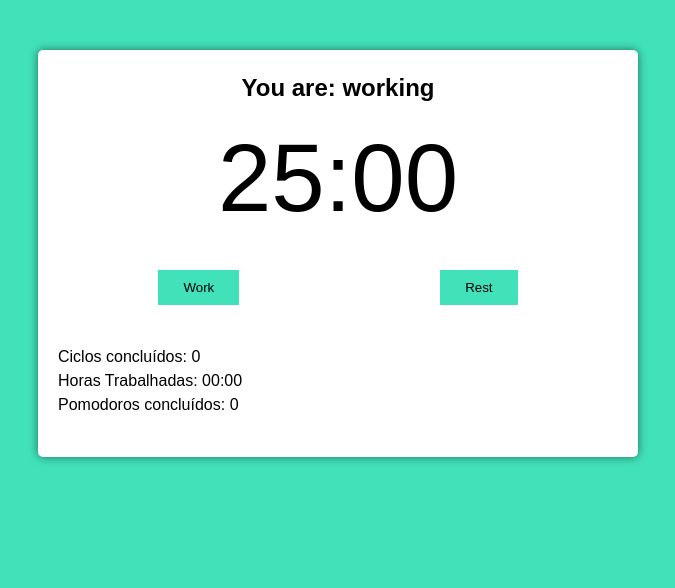
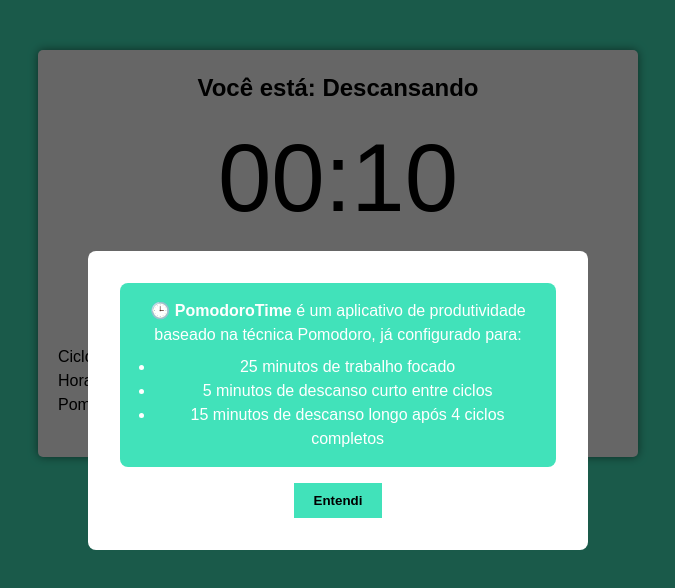
Before and after one commit to andreabrantes80/pomodoro-react, a React (Create React App) app: page / in a window 1280 px wide. Shown: the top 588 px of the page, without its empty margins (302-977 px from the left). Built offline with nearby package versions, Linux system fonts and the light colour scheme.

Commit message:
Adição de modal de info

```diff
--- a/src/App.tsx
+++ b/src/App.tsx
@@ -5,9 +5,9 @@ function App(): JSX.Element {
   return (
     <div className="container">
       <PomodoroTime
-        pomodoroTime={1500}
-        shortRestTime={300}
-        longRestTime={900}
+        pomodoroTime={10}
+        shortRestTime={3}
+        longRestTime={9}
         cycles={4}
       />
     </div>
--- /dev/null
+++ b/src/components/ModalInfo.css
@@ -0,0 +1,29 @@
+.modal-overlay {
+  position: fixed;
+  top: 0;
+  left: 0;
+  width: 100%;
+  height: 100%;
+  background: rgba(0, 0, 0, 0.6);
+  display: flex;
+  align-items: center;
+  justify-content: center;
+  z-index: 999;
+}
+
+.modal-content {
+  background: white;
+  padding: 2rem;
+  border-radius: 8px;
+  max-width: 500px;
+  text-align: center;
+}
+
+.modal-close {
+  margin-top: 1rem;
+  padding: 10px 20px;
+  background-color: #41e2ba;
+  border: none;
+  cursor: pointer;
+  font-weight: bold;
+}
--- /dev/null
+++ b/src/components/modalInfo.tsx
@@ -0,0 +1,29 @@
+import React, { JSX } from "react";
+import "./ModalInfo.css";
+
+interface ModalInfoProps {
+  onClose: () => void;
+}
+
+export function ModalInfo({ onClose }: ModalInfoProps): JSX.Element {
+  return (
+    <div className="modal-overlay">
+      <div className="modal-content">
+        <div className="pomodoro-description">
+          <p>
+            🕒 <strong>PomodoroTime</strong> é um aplicativo de produtividade
+            baseado na técnica Pomodoro, já configurado para:
+          </p>
+          <ul>
+            <li>25 minutos de trabalho focado</li>
+            <li>5 minutos de descanso curto entre ciclos</li>
+            <li>15 minutos de descanso longo após 4 ciclos completos</li>
+          </ul>
+        </div>
+        <button className="modal-close" onClick={onClose}>
+          Entendi
+        </button>
+      </div>
+    </div>
+  );
+}
--- a/src/components/pomodoro-time.tsx
+++ b/src/components/pomodoro-time.tsx
@@ -2,7 +2,8 @@ import React, { JSX, useEffect, useState } from "react";
 import { useInterval } from "../hooks/use-interval";
 import { Button } from "./button";
 import { Time } from "./time";
-import { secondsToTime } from "../utils/seconds-to-time";
+import { secondsToTime } from "../utils/seconds-to-Time";
+import { ModalInfo } from "./modalInfo";
 
 const start = require("../sounds/start.mp3");
 const stop = require("../sounds/stop.mp3");
@@ -18,6 +19,7 @@ interface Props {
 }
 
 export function PomodoroTime(props: Props): JSX.Element {
+
   const [mainTime, setMainTime] = useState(props.pomodoroTime);
 
   const [timeCounting, setTimeCountig] = useState(false);
@@ -27,13 +29,55 @@ export function PomodoroTime(props: Props): JSX.Element {
     new Array(props.cycles - 1).fill(true)
   );
 
-  const [completedCycles, setCompletedCycles] = useState(0);
-  const [fullWorkingTime, setFullWorkingTime] = useState(0);
-  const [numberOfPomodoros, setNumberOfPomodoros] = useState(0);
+  // ✅ Inicializa com dados do localStorage, se existirem
+  const [completedCycles, setCompletedCycles] = useState(() => {
+    const saved = localStorage.getItem("completedCycles");
+    return saved ? JSON.parse(saved) : 0;
+  });
+
+  const [fullWorkingTime, setFullWorkingTime] = useState(() => {
+    const saved = localStorage.getItem("fullWorkingTime");
+    return saved ? JSON.parse(saved) : 0;
+  });
+
+  const [numberOfPomodoros, setNumberOfPomodoros] = useState(() => {
+    const saved = localStorage.getItem("numberOfPomodoros");
+    return saved ? JSON.parse(saved) : 0;
+  });
+
+  const [showModal, setShowModal] = useState(() => {
+    const hasSeenModal = localStorage.getItem("hasSeenModal");
+    return !hasSeenModal;
+  });
+
+  // const [completedCycles, setCompletedCycles] = useState(0);
+  // const [fullWorkingTime, setFullWorkingTime] = useState(0);
+  // const [numberOfPomodoros, setNumberOfPomodoros] = useState(0);
+
+  useEffect(() => {
+    const savedCycles = localStorage.getItem("completedCycles");
+    const savedWorkingTime = localStorage.getItem("fullWorkingTime");
+    const savedPomodoros = localStorage.getItem("numberOfPomodoros");
+
+    if (savedCycles) setCompletedCycles(JSON.parse(savedCycles));
+    if (savedWorkingTime) setFullWorkingTime(JSON.parse(savedWorkingTime));
+    if (savedPomodoros) setNumberOfPomodoros(JSON.parse(savedPomodoros));
+  }, []);
+
+  // Salvar dados no localStorage quando mudarem
+  useEffect(() => {
+    localStorage.setItem("completedCycles", JSON.stringify(completedCycles));
+    localStorage.setItem("fullWorkingTime", JSON.stringify(fullWorkingTime));
+    localStorage.setItem(
+      "numberOfPomodoros",
+      JSON.stringify(numberOfPomodoros)
+    );
+  }, [completedCycles, fullWorkingTime, numberOfPomodoros]);
 
   useInterval(
     () => {
-      setMainTime(mainTime - 1);
+      setMainTime((prev)=> prev - 1);
+      if (working) setFullWorkingTime((prev:number)=> prev + 1);
     },
     timeCounting ? 1000 : null
   );
@@ -58,6 +102,11 @@ export function PomodoroTime(props: Props): JSX.Element {
     audioStopWorking.play();
   };
 
+  const handleCloseModal = () => {
+    localStorage.setItem("hasSeenModal", "true");
+    setShowModal(false);
+  };
+
   useEffect(() => {
     if (working) document.body.classList.add("working");
     if (resting) document.body.classList.remove("working");
@@ -66,14 +115,18 @@ export function PomodoroTime(props: Props): JSX.Element {
 
     if (working && cyclesQtdManager.length > 0) {
       configureRest(false);
-      cyclesQtdManager.pop();
+     setCyclesQtdManager((prev) => {
+      const newArray = [...prev];
+      newArray.pop();
+      return newArray;
+      });
     } else if (working && cyclesQtdManager.length <= 0) {
       configureRest(true);
       setCyclesQtdManager(new Array(props.cycles - 1).fill(true));
-      setCompletedCycles(completedCycles + 1);
+      setCompletedCycles((prev: number) => prev + 1);
     }
 
-    if (working) setNumberOfPomodoros(numberOfPomodoros + 1);
+    if (working) setNumberOfPomodoros((prev: number)=> prev + 1);
     if (resting) configureWork();
   }, [
     working,
@@ -86,16 +139,37 @@ export function PomodoroTime(props: Props): JSX.Element {
     props.cycles,
   ]);
 
+  // ✅ Função para resetar tudo
+  function configureReset(all: boolean) {
+    localStorage.removeItem("completedCycles");
+    localStorage.removeItem("fullWorkingTime");
+    localStorage.removeItem("numberOfPomodoros");
+    localStorage.removeItem("hasSeenModal");
+
+    setCompletedCycles(0);
+    setFullWorkingTime(0);
+    setNumberOfPomodoros(0);
+    setMainTime(props.pomodoroTime);
+    setTimeCountig(false);
+    setWorking(false);
+    setResting(false);
+    setCyclesQtdManager(new Array(props.cycles - 1).fill(true));
+
+    setShowModal(true)
+  }
+
   return (
+    <>
+      {showModal && <ModalInfo onClose={handleCloseModal} />}
       <div className="pomodoro">
-      <h2>You are: working</h2>
+        <h2>Você está: {working ? "Trabalhando" : "Descansando"}</h2>
         <Time mainTime={mainTime}></Time>
 
         <div className="controls">
           <Button text="Work" onClick={() => configureWork()}></Button>
           <Button text="Rest" onClick={() => configureRest(false)}></Button>
           <Button
-          className={!working && !resting ? 'hidden' : ''}
+            className={!working && !resting ? "hidden" : ""}
             text={timeCounting ? "Pause" : "Play"}
             onClick={() => setTimeCountig(!timeCounting)}
           ></Button>
@@ -106,6 +180,12 @@ export function PomodoroTime(props: Props): JSX.Element {
           <p>Horas Trabalhadas: {secondsToTime(fullWorkingTime)}</p>
           <p>Pomodoros concluídos: {numberOfPomodoros}</p>
         </div>
+        {completedCycles >= 4 && (
+          <div className="reset">
+            <Button text="Reset" onClick={() => configureReset(true)}></Button>
           </div>
+        )}
+      </div>
+    </>
   );
 }
--- a/src/components/time.tsx
+++ b/src/components/time.tsx
@@ -1,10 +1,10 @@
 import React, { JSX } from "react";
-import { secondsToTime } from "../utils/seconds-to-time";
+import { secondsToMinutes } from "../utils/seconds-to-Minutes";
 
 interface Props {
   mainTime: number;
 }
 
 export function Time(props: Props): JSX.Element {
-  return <div className="time">{secondsToTime(props.mainTime)}</div>;
+  return <div className="time">{secondsToMinutes(props.mainTime)}</div>;
 }
--- a/src/index.css
+++ b/src/index.css
@@ -1,56 +1,54 @@
-*{
+* {
   margin: 0;
   padding: 0;
   outline: none;
   box-sizing: border-box;
 }
-body{
+body {
   font-family: sans-serif;
   background: #41e2ba;
   transition: background-color 300ms ease-in-out;
   line-height: 1.5;
-
 }
 
-.container{
+.container {
   max-width: 640px;
   margin: 0 auto;
 }
 
-.working{
+.working {
   background: #ef5d50;
 }
 
-.hidden{
+.hidden {
   display: none;
 }
 
-.pomodoro{
+.pomodoro {
   background: #fff;
   margin: 50px 20px;
   padding: 20px;
   border-radius: 5px;
-  box-shadow: 0 0 10px rgba(0,0,0,.5);
+  box-shadow: 0 0 10px rgba(0, 0, 0, 0.5);
 }
 
-.pomodoro h2{
+.pomodoro h2 {
   text-align: center;
   font-size: 24px;
 }
 
-.pomodoro .time{
+.pomodoro .time {
   font-size: 6rem;
   text-align: center;
 }
 
-.pomodoro .controls{
+.pomodoro .controls {
   display: flex;
   align-items: center;
   justify-content: space-evenly;
-
 }
 
-.pomodoro button{
+.pomodoro button {
   background: #41e1ba;
   border: none;
   cursor: pointer;
@@ -60,11 +58,30 @@ body{
   margin: 20px auto;
 }
 
-.working .pomodoro button{
+.pomodoro .reset {
+  display: flex;
+  justify-content: center;
+}
+
+.working .pomodoro button {
   background: #ef5d50;
   color: #fff;
 }
 
-.pomodoro .details{
+.pomodoro .details {
   margin: 20px 0;
 }
+
+.pomodoro-description {
+  background-color: #41e2ba;
+  margin-top: 0px;
+  padding: 1rem;
+  color: white;
+  border-radius: 8px;
+  font-family: Arial, sans-serif;
+}
+
+.pomodoro-description ul {
+  margin-top: 0.5rem;
+  padding-left: 1.2rem;
+}
--- /dev/null
+++ b/src/utils/seconds-to-Minutes.ts
@@ -0,0 +1,7 @@
+import { zeroLeft } from "./zero-left";
+
+export function secondsToMinutes(seconds: number): string {
+    const min = zeroLeft((seconds / 60) % 60);
+    const sec = zeroLeft(seconds % 60);
+    return `${min}:${sec}`;
+}
--- a/src/utils/seconds-to-time.ts
+++ b/src/utils/seconds-to-time.ts
@@ -1,6 +1,8 @@
+import { zeroLeft } from "./zero-left";
+
 export function secondsToTime(seconds: number): string {
-    const zeroLeft = (n: number)=> Math.floor(n).toString().padStart(2, '0');
+    const hours = zeroLeft((seconds / 3600));
     const min = zeroLeft((seconds / 60) % 60);
     const sec = zeroLeft(seconds % 60);
-    return `${min}:${sec}`;
+    return `${hours}:${min}:${sec}`;
 }
--- /dev/null
+++ b/src/utils/zero-left.ts
@@ -0,0 +1,3 @@
+const zeroLeft = (n: number) => Math.floor(n).toString().padStart(2, "0");
+
+export{ zeroLeft };
```
Lines whose indentation alone changed are shown as unchanged.
